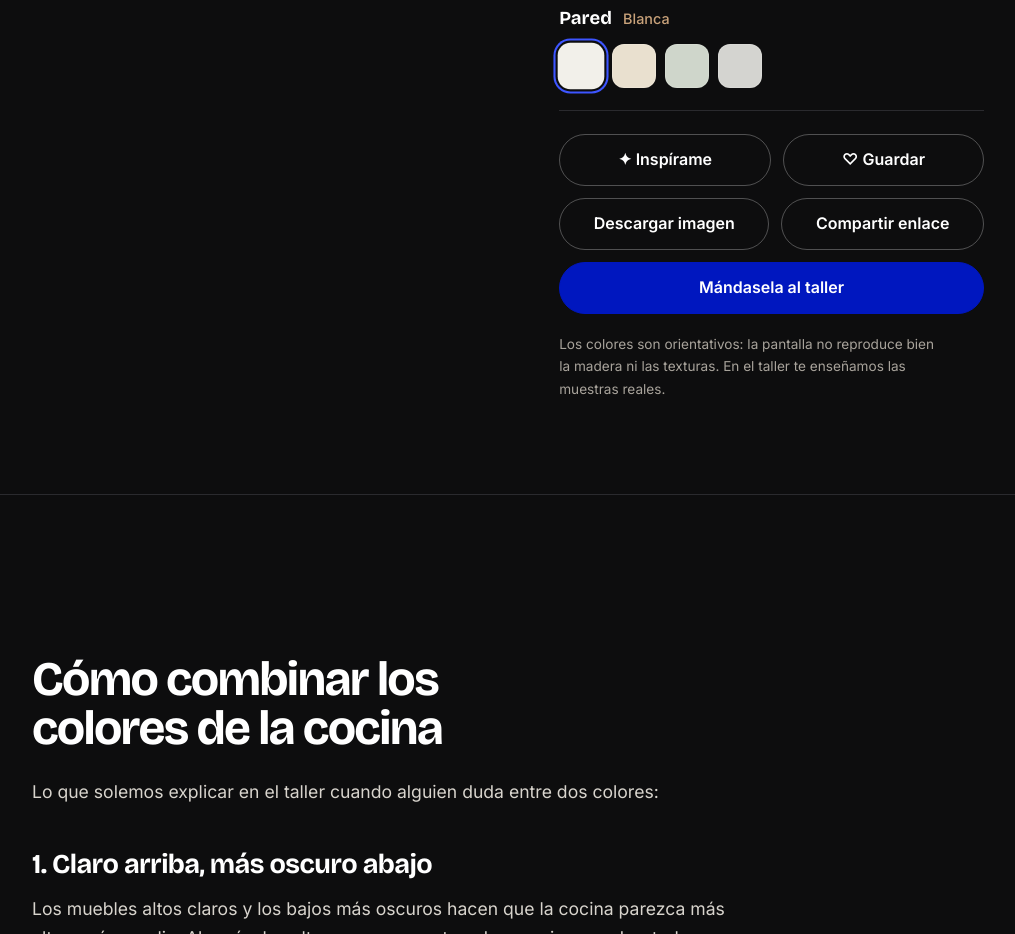
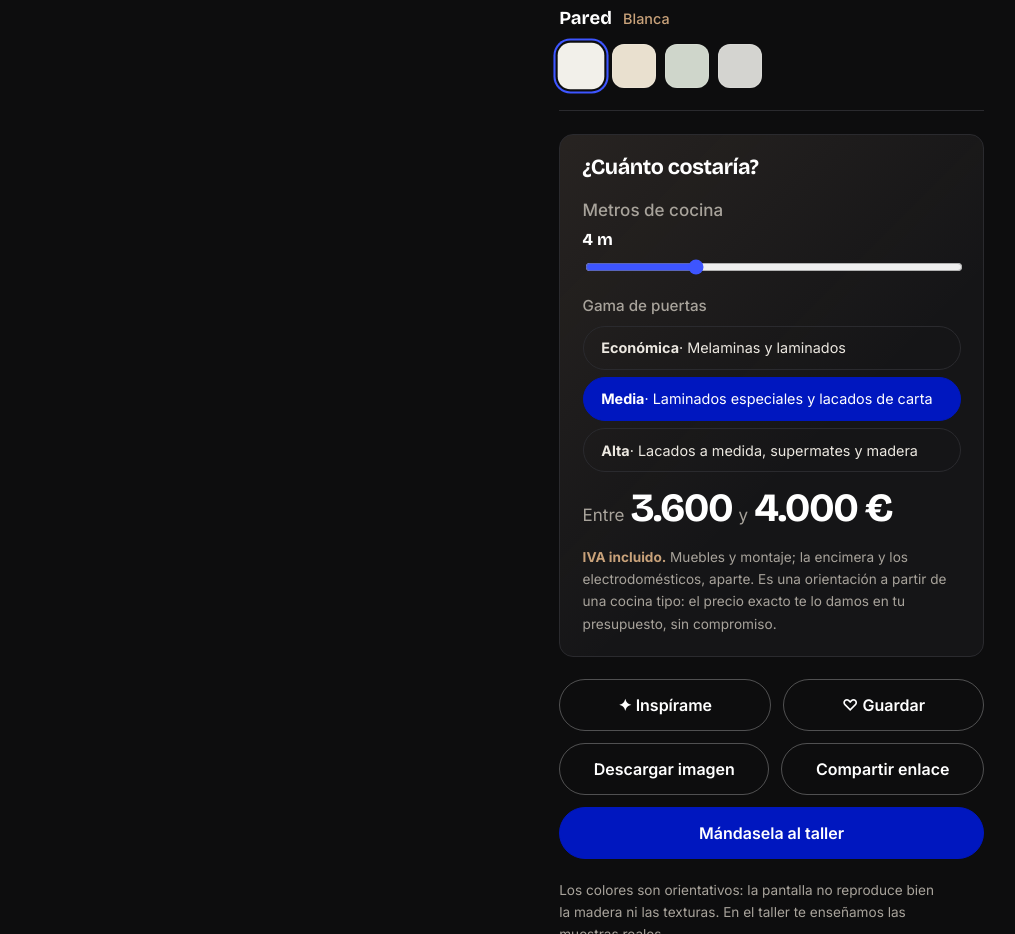
Before and after one commit to mueblescarrascosa/web, an Astro site: page /combina-tu-cocina in a window 1280 px wide. Shown: the part 2000-2934 px from the top of the page, without its empty margins (248-1263 px from the left). Built offline with nearby package versions, Linux system fonts and the light colour scheme; Astro itself is replaced by a stand-in of ours.

Commit message:
Precio orientativo con IVA en el juego de cocinas y ajustes de las calculadoras
- Juego de cocinas: «¿Cuánto costaría?» por metros y gama de puertas (económica, media, alta), con IVA,
  sacado de la app de Presupuestos (tarifa v16) con una cocina tipo; muebles y montaje, encimera y electrodomésticos aparte
- Muebles que caben: frigorífico a secas, lavavajillas de 45 o 60 (o sin él) y su encimera cuenta para preparar
- Enchufes: placa de inducción o vitro (línea de 25 A) o de gas (toma para el encendido)

Co-Authored-By: Claude Opus 5.5 <noreply@anthropic.com>

```diff
--- a/src/datos/combina.js
+++ b/src/datos/combina.js
@@ -212,3 +212,17 @@ function estilo({ b, al, e, t, s, pu }) {
   if (t.tipo !== 'barra' && fams.every((f) => ['blanco', 'gris_claro', 'gris', 'oscuro', 'negro'].includes(f))) return 'minimalista';
   return 'moderno';
 }
+
+// ── Precio orientativo (con IVA) ──
+// Sacado de la app de Presupuestos (tarifa v16, motor 2) el 17/11/2026 con una cocina tipo de unos 4,1 m:
+// 2,9 m de bajos y altos más columna de horno y de frigorífico, con montaje, sin encimera ni electrodomésticos.
+// Por calidad, con IVA: económico 2.860 · básico 3.190 · entrada 3.850 · DM-laca medio 4.020 · alto 4.180 · premium 4.390 · alto gama 4.690 · exclusivo 5.025.
+export const GAMAS = [
+  { clave: 'economica', nombre: 'Económica', texto: 'Melaminas y laminados', ml: [700, 800] },
+  { clave: 'media', nombre: 'Media', texto: 'Laminados especiales y lacados de carta', ml: [900, 1000] },
+  { clave: 'alta', nombre: 'Alta', texto: 'Lacados a medida, supermates y madera', ml: [1000, 1250] },
+];
+export function precioOrientativo(metros, gama) {
+  const g = GAMAS.find((x) => x.clave === gama) || GAMAS[1], r100 = (v) => Math.round(v / 100) * 100;
+  return { desde: r100(metros * g.ml[0]), hasta: r100(metros * g.ml[1]), gama: g };
+}
--- a/src/pages/combina-tu-cocina/index.astro
+++ b/src/pages/combina-tu-cocina/index.astro
@@ -3,7 +3,7 @@
 // (de día o de noche) y le decimos si combina y por qué. Puede guardar 3 favoritas, descargar la imagen y mandarla al taller.
 import Base from '../../layouts/Base.astro';
 import { r, EMPRESA } from '../../lib/sitio.js';
-import { LISTAS, INICIAL, puntuar, estiloVars } from '../../datos/combina.js';
+import { LISTAS, INICIAL, puntuar, estiloVars, GAMAS } from '../../datos/combina.js';
 import { svgCocina, VISTA } from '../../scripts/cocina-dibujo.js';
 
 const L = LISTAS();
@@ -86,6 +86,15 @@ const schema = { '@context': 'https://schema.org', '@type': 'WebApplication', na
           </div>
         </fieldset>
       ))}
+      <section class="precio-orientativo" aria-labelledby="titulo-precio">
+        <h3 id="titulo-precio">¿Cuánto costaría?</h3>
+        <label class="medida-precio">Metros de cocina <output id="pr-m-v">4 m</output><input id="pr-m" type="range" min="2" max="9" value="4" step="0.5" /></label>
+        <fieldset class="chips gamas"><legend>Gama de puertas</legend>
+          {GAMAS.map((g, i) => <label><input type="radio" name="pr-gama" value={g.clave} checked={i === 1} /><span><b>{g.nombre}</b>{' · '}{g.texto}</span></label>)}
+        </fieldset>
+        <p class="precio-cifra"><span>Entre</span> <b id="pr-desde">3.600</b> <span>y</span> <b id="pr-hasta">4.000 €</b></p>
+        <p class="precio-nota"><strong>IVA incluido.</strong> Muebles y montaje; la encimera y los electrodomésticos, aparte. Es una orientación a partir de una cocina tipo: el precio exacto te lo damos en tu presupuesto, sin compromiso.</p>
+      </section>
       <div class="botones combina-botones">
         <button class="boton contorno" type="button" data-accion="inspirame">✦ Inspírame</button>
         <button class="boton contorno" type="button" data-accion="guardar">♡ Guardar</button>
@@ -130,7 +139,7 @@ const schema = { '@context': 'https://schema.org', '@type': 'WebApplication', na
   </section>
 
   <script>
-    import { LISTAS, INICIAL, PROPUESTAS, puntuar, variables, estiloVars } from '../../datos/combina.js';
+    import { LISTAS, INICIAL, PROPUESTAS, puntuar, variables, estiloVars, precioOrientativo } from '../../datos/combina.js';
     import { svgCocina, VISTA } from '../../scripts/cocina-dibujo.js';
     import { imagenConMarca, descargarOCompartir } from '../../scripts/exportar.js';
     const listas = LISTAS();
@@ -242,6 +251,14 @@ const schema = { '@context': 'https://schema.org', '@type': 'WebApplication', na
     const encuadre = () => svg.setAttribute('viewBox', mq.matches ? '60 120 880 490' : VISTA);
     mq.addEventListener('change', () => { colocar(); encuadre(); }); colocar(); encuadre();
 
+    // Precio orientativo con IVA
+    const eur = (v) => String(v).replace(/\B(?=(\d{3})+(?!\d))/g, '.');   // 3.600 (es-ES no separa los miles de 4 cifras)
+    function precio() {
+      const m = +$('#pr-m').value, g = $('input[name=pr-gama]:checked').value, r = precioOrientativo(m, g);
+      $('#pr-m-v').textContent = String(m).replace('.', ',') + ' m'; $('#pr-desde').textContent = eur(r.desde); $('#pr-hasta').textContent = eur(r.hasta) + ' €';
+    }
+    $('.precio-orientativo').addEventListener('input', precio); precio();
+
     deEnlace(); pintar(false); favoritas();
   </script>
 </Base>
--- a/src/styles/global.css
+++ b/src/styles/global.css
@@ -667,3 +667,13 @@ body.menu-abierto .cabecera { backdrop-filter: none; -webkit-backdrop-filter: no
 .leyenda-buhardilla li { display: flex; align-items: center; gap: .4rem; } .leyenda-buhardilla li::before { content: ''; width: 12px; height: 12px; border-radius: 3px; }
 .chips input[type="checkbox"] { position: absolute; opacity: 0; pointer-events: none; }
 .chips input[type="checkbox"]:checked + span { background: var(--azul); border-color: var(--azul); color: #fff; }
+
+/* Precio orientativo del juego de cocinas */
+.precio-orientativo { margin: 0 0 1.4rem; padding: 1.3rem 1.4rem; border-radius: var(--radio); border: 1px solid var(--linea); background: linear-gradient(135deg, rgb(201 162 122 / .1), transparent 60%), var(--fondo-2); display: grid; gap: 1rem; }
+.precio-orientativo h3 { margin: 0; font-size: 1.35rem; }
+.medida-precio { display: grid; gap: .5rem; color: var(--suave); font-weight: 500; } .medida-precio output { color: #fff; font: 650 1.05rem/1 var(--display); }
+.medida-precio input { width: 100%; accent-color: var(--azul-vivo); }
+.gamas { display: grid; gap: .45rem; } .gamas span { width: 100%; font-size: .9rem; } .gamas b { font-weight: 700; }
+.precio-cifra { margin: 0; display: flex; flex-wrap: wrap; align-items: baseline; gap: .4rem; color: var(--suave); }
+.precio-cifra b { font: 700 clamp(1.9rem, 3.4vw, 2.5rem)/1 var(--display); letter-spacing: -.04em; color: #fff; }
+.precio-nota { margin: 0; font-size: .85rem; color: var(--suave); } .precio-nota strong { color: var(--madera); }
```
Also changed, not shown: src/pages/preguntas-frecuentes/index.astro (+21 -13 lines).
